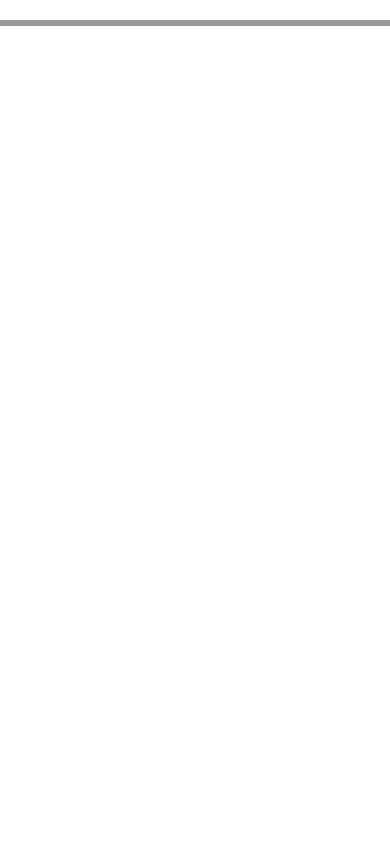
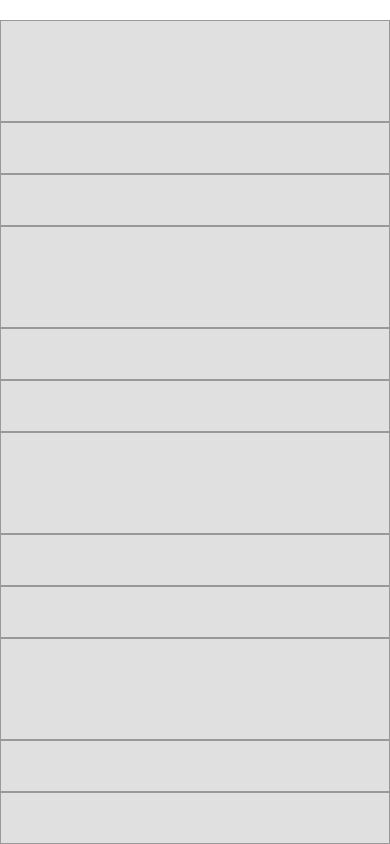
Before and after one commit to SchirmannDev/calculadora, a React Native app: screen / in a window 390 px wide. Built offline with nearby package versions, Linux system fonts and the light colour scheme.

Commit message:
adicionando linhas

```diff
--- a/App.js
+++ b/App.js
@@ -18,7 +18,7 @@ class Botao extends Component {
         alignItems: "center",
         borderWidth: 1,
         borderColor: "#999999",
-        backgroundColor: "#E0E",
+        backgroundColor: "#E0E0E0",
       },
       text: {
         fontSize: 18,
@@ -39,9 +39,29 @@ export default class calculadora extends Component {
   render() {
     return (
       <View style={styles.body}>
-        <Botao c="2" />
-        <Botao />
-        <Botao />
+        <View style={styles.lines}>
+          <Botao c="2" />
+          <Botao />
+          <Botao />
+        </View>
+
+        <View style={styles.lines}>
+          <Botao c="2" />
+          <Botao />
+          <Botao />
+        </View>
+
+        <View style={styles.lines}>
+          <Botao c="2" />
+          <Botao />
+          <Botao />
+        </View>
+
+        <View style={styles.lines}>
+          <Botao c="2" />
+          <Botao />
+          <Botao />
+        </View>
       </View>
     );
   }
@@ -50,5 +70,9 @@ export default class calculadora extends Component {
 const styles = StyleSheet.create({
   body: {
     paddingTop: 20,
+    flex: 1,
+  },
+  lines: {
+    flex: 1,
   },
 });
```
